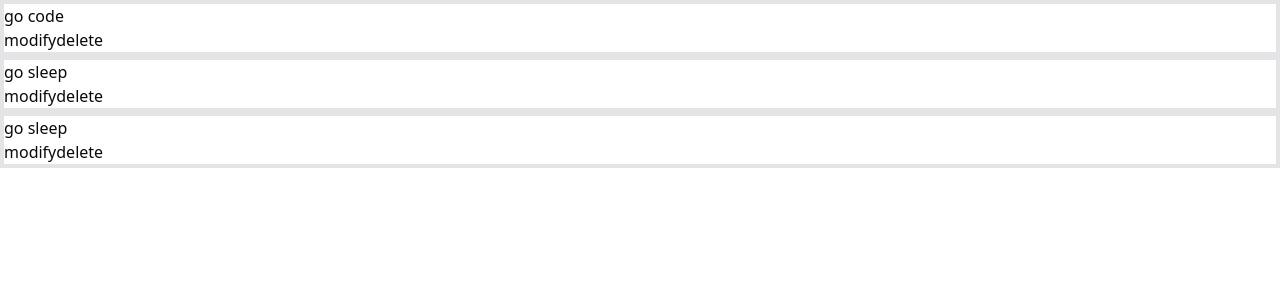
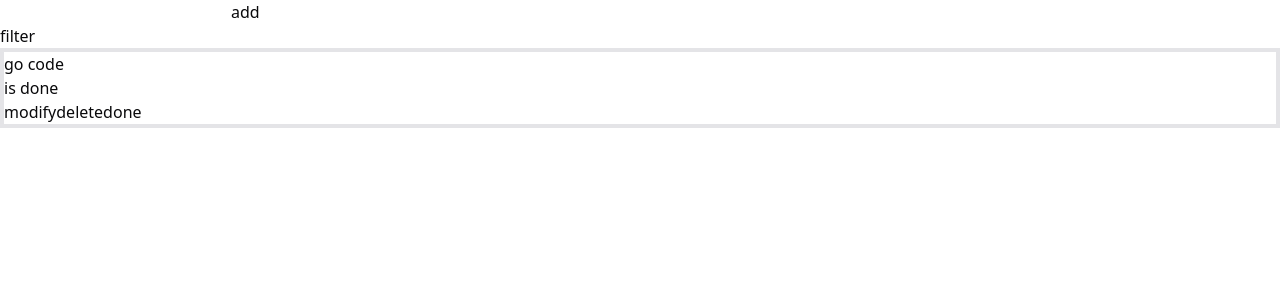
Before and after one commit to berkal749/todo-app-redux, a React (Vite) app: page / in a window 1280 px wide. Shown: the top 300 px of the page. Built offline with nearby package versions, Linux system fonts and the light colour scheme.

Commit message:
todo-redux 1.0v : logic is working

```diff
--- a/src/App.tsx
+++ b/src/App.tsx
@@ -1,12 +1,14 @@
 import ListTask from "./components/ListTask"
-
+import Addtask from "./components/Addtask"
 
 function App() {
 
 
   return (
     <>
+    <Addtask></ Addtask>
       <ListTask></ListTask>
+
     </>
   )
 }
--- a/src/components/Addtask.tsx
+++ b/src/components/Addtask.tsx
@@ -1,13 +1,27 @@
-import { Input } from "@/components/ui/input"
-import { Button } from "./ui/button"
+import type React from 'react';
+import { useState } from 'react'
+import { addTask } from "../taskSlice";
+import { useDispatch } from "react-redux";
 
-import React from 'react'
+
+
+
+
 
   export default function Addtask() {
+    const dispatch = useDispatch();
+    function addHandler(description) {
+    if (description) {
+    dispatch(addTask(description));
+  }
+  }
+    const [inputValue, setInputValue] = useState<string>("");
     return (
       <div>
-<Input ></Input>
-<Button >Add</Button>
+        <input type="text"
+          value={inputValue}
+          onChange={(e) => setInputValue(e.target.value)} />
+        <button onClick={() => {  addHandler(inputValue)}}>add</button>
 
 
 
--- a/src/components/ListTask.tsx
+++ b/src/components/ListTask.tsx
@@ -1,7 +1,8 @@
 import React, { useState } from 'react'
 import { useSelector } from 'react-redux'
-import { removeTask, closeModifiy, openModifiy, modifiyTask } from "../taskSlice";
+import { removeTask, closeModifiy, openModifiy, modifiyTask, doneUnDone } from "../taskSlice";
 import { useDispatch } from "react-redux";
+
 
 
 export default function ListTask() {
@@ -10,6 +11,8 @@ export default function ListTask() {
 
 
   const [inputValue, setInputValue] = useState<string>("");
+  const [filterCondtion, setFilterCondtion] = useState<boolean | undefined>(true);
+
 
 
   function removeHandler(targetTask) {
@@ -31,16 +34,24 @@ export default function ListTask() {
       description: description
     }));
   }
+  function doneUnDoneHandler(isDone) {
+    dispatch(doneUnDone(isDone));
+  }
+
+
+
 
 
   function modifiyHandlerOpen(task) {
     dispatch(openModifiy(task));
   }
 
+
   return (
-    <div >  {
+    <div >
+      <button onClick={() => { setFilterCondtion(!filterCondtion) }}>filter</button>{
 
-      tasks.map(task => (
+        tasks.filter(task => task.isDone == filterCondtion).map(task => (
 
           <div className='border-4' key={task.id}>
             {
@@ -50,12 +61,15 @@ export default function ListTask() {
                     value={inputValue}
                     onChange={(e) => setInputValue(e.target.value)} />
                   <button onClick={() => { modifiyhandler(task, inputValue); modifiyHandlerClose(task); }}>Save</button>
+
                 </div>
               ) : (
                 <div>
                   <p>{task.description}</p>
+                  {task.isDone ? (<p>is done</p>) : (<p>is not done</p>)}
                   <button onClick={() => { modifiyHandlerOpen(task); }}>modify</button>
                   <button onClick={() => removeHandler(task)}>delete</button>
+                  {task.isDone ? (<button onClick={() => doneUnDoneHandler(task)}>done</button>) : (<button onClick={() => doneUnDoneHandler(task)}>unDone</button>)}
                 </div>
               )}
           </div>
--- a/src/taskSlice.tsx
+++ b/src/taskSlice.tsx
@@ -8,7 +8,6 @@ const initialState = {
     ],
 };
 const taskSlice = createSlice({
-
     name: "task",
     initialState,
     reducers: {
@@ -31,14 +30,7 @@ const taskSlice = createSlice({
             state.tasks = state.tasks.filter(t => t.id != task2.id);
             state.tasks.push(task2)
 
-
-
-
-
-
-
         },
-
 
         closeModifiy: (state, action) => {
 
@@ -50,11 +42,21 @@ const taskSlice = createSlice({
             state.tasks.find(task => task.id == action.payload.id).modifiy = true;
 
         },
+        doneUnDone: (state, action) => {
+            const task2 = {description: action.payload.description, id:action.payload.id, isDone:!action.payload.isDone, modifiy: false}
+            state.tasks = state.tasks.filter(t => t.id != task2.id);
+            state.tasks.push(task2)
+
+
+
+        },
+
 
 
     },
 
 
 });
-export const { addTask, removeTask, modifiyTask , closeModifiy , openModifiy } = taskSlice.actions;
+
+export const { addTask, removeTask, modifiyTask , closeModifiy , openModifiy ,doneUnDone} = taskSlice.actions;
 export default taskSlice.reducer;
```
Lines whose indentation alone changed are shown as unchanged.
